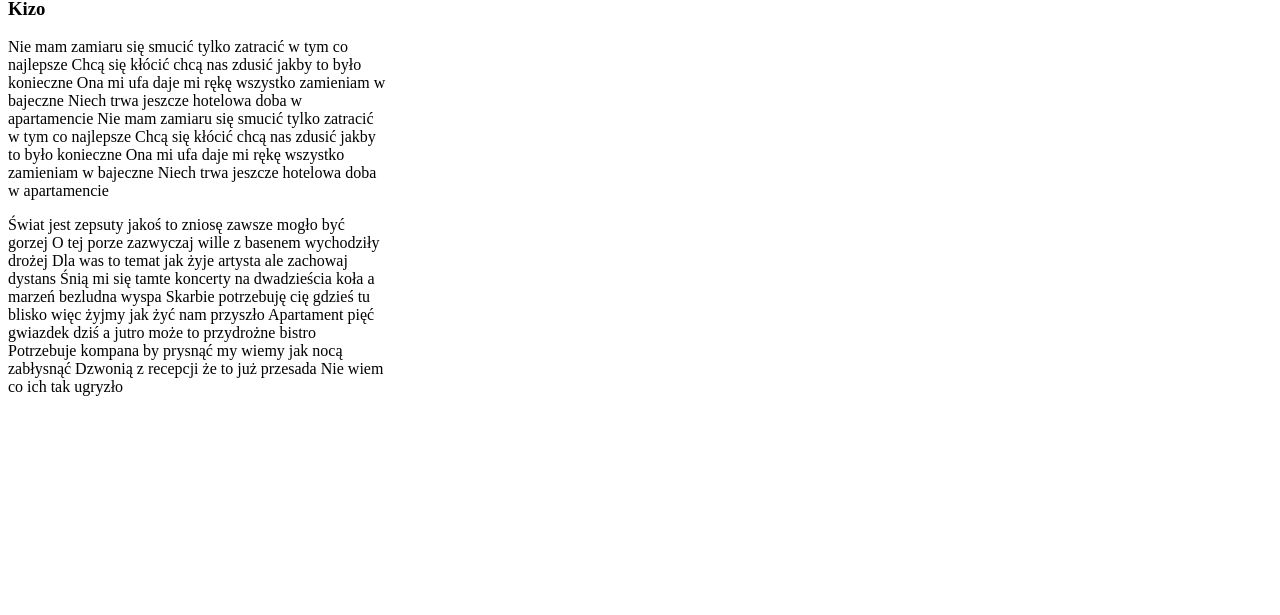
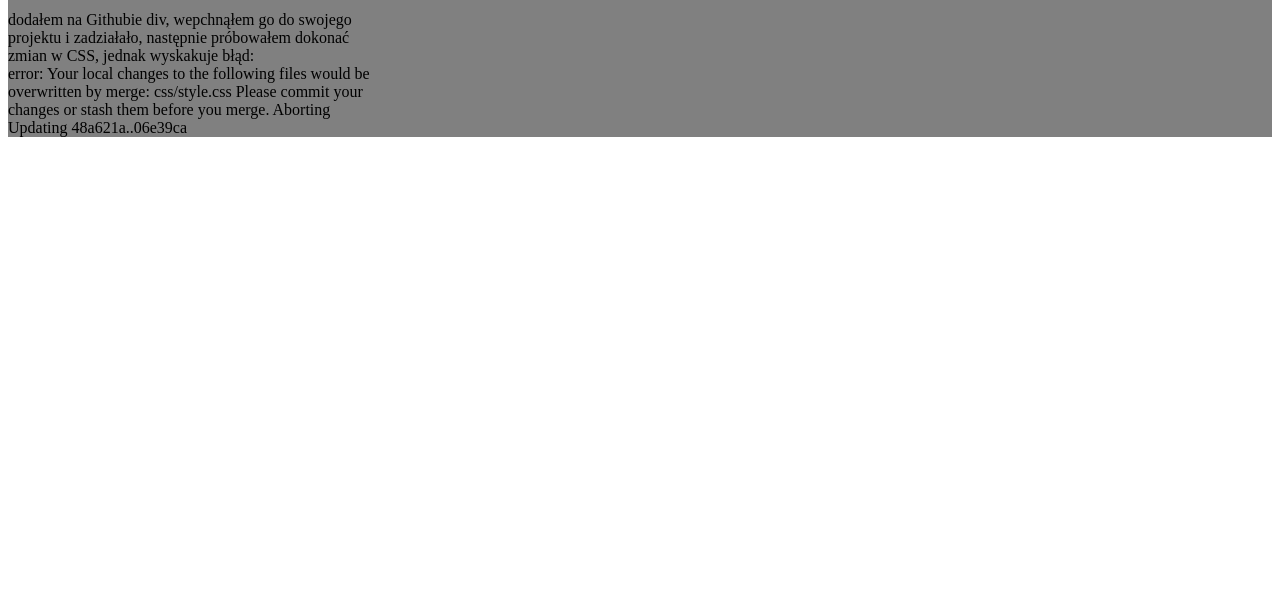
Before and after one commit to OsinaPan/learning-git-2, a plain HTML site: page index.html in a window 1280 px wide. Shown: the part 185-800 px from the top of the page. Drawn offline with Linux system fonts and the light colour scheme.

Commit message:
Add more info in html

```diff
--- a/index.html
+++ b/index.html
@@ -12,25 +12,17 @@
     <h1>Moja edycja</h1>
         <p>Na potrzeby tego zadania usunąłem większą część tekstu, aby dopisać tą wiadomość</p>
    </div>
-    <h2>Disney</h2>
-    <h3>Kizo</h3>
-        <p>Nie mam zamiaru się smucić tylko zatracić w tym co najlepsze
-        Chcą się kłócić chcą nas zdusić jakby to było konieczne
-        Ona mi ufa daje mi rękę wszystko zamieniam w bajeczne
-        Niech trwa jeszcze hotelowa doba w apartamencie
-        Nie mam zamiaru się smucić tylko zatracić w tym co najlepsze
-        Chcą się kłócić chcą nas zdusić jakby to było konieczne
-        Ona mi ufa daje mi rękę wszystko zamieniam w bajeczne
-        Niech trwa jeszcze hotelowa doba w apartamencie</p>
-        <p>Świat jest zepsuty jakoś to zniosę zawsze mogło być gorzej
-        O tej porze zazwyczaj wille z basenem wychodziły drożej
-        Dla was to temat jak żyje artysta ale zachowaj dystans
-        Śnią mi się tamte koncerty na dwadzieścia koła a marzeń bezludna wyspa
-        Skarbie potrzebuję cię gdzieś tu blisko więc żyjmy jak żyć nam przyszło
-        Apartament pięć gwiazdek dziś a jutro może to przydrożne bistro
-        Potrzebuje kompana by prysnąć my wiemy jak nocą zabłysnąć
-        Dzwonią z recepcji że to już przesada
-        Nie wiem co ich tak ugryzło</p>
+   <div class="container">
+       <h1>Problem ze zmianami w CSS</h2>
+        <p>dodałem na Githubie div, wepchnąłem go do swojego projektu i zadziałało, następnie
+            próbowałem dokonać zmian w CSS, jednak wyskakuje błąd:<br>
+            error: Your local changes to the following files would be overwritten by merge:
+        css/style.css
+Please commit your changes or stash them before you merge.
+Aborting
+Updating 48a621a..06e39ca
+       </p>
+    </div>
 
 
 </body>
```
